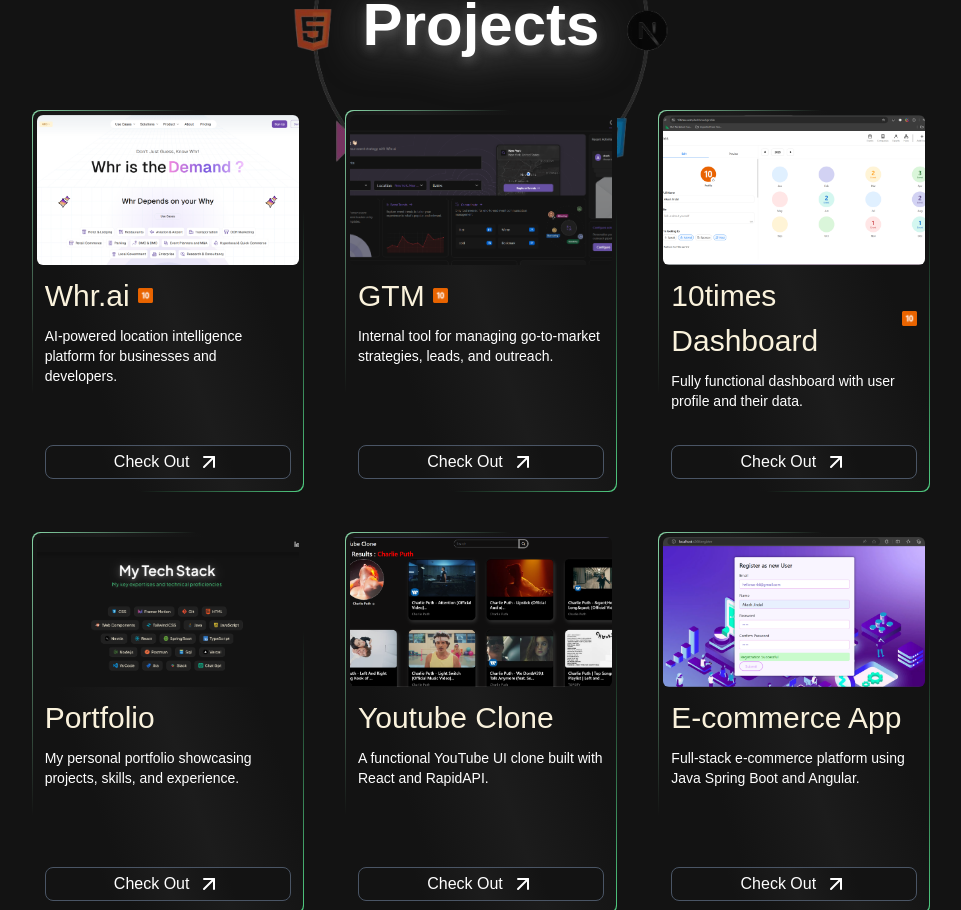
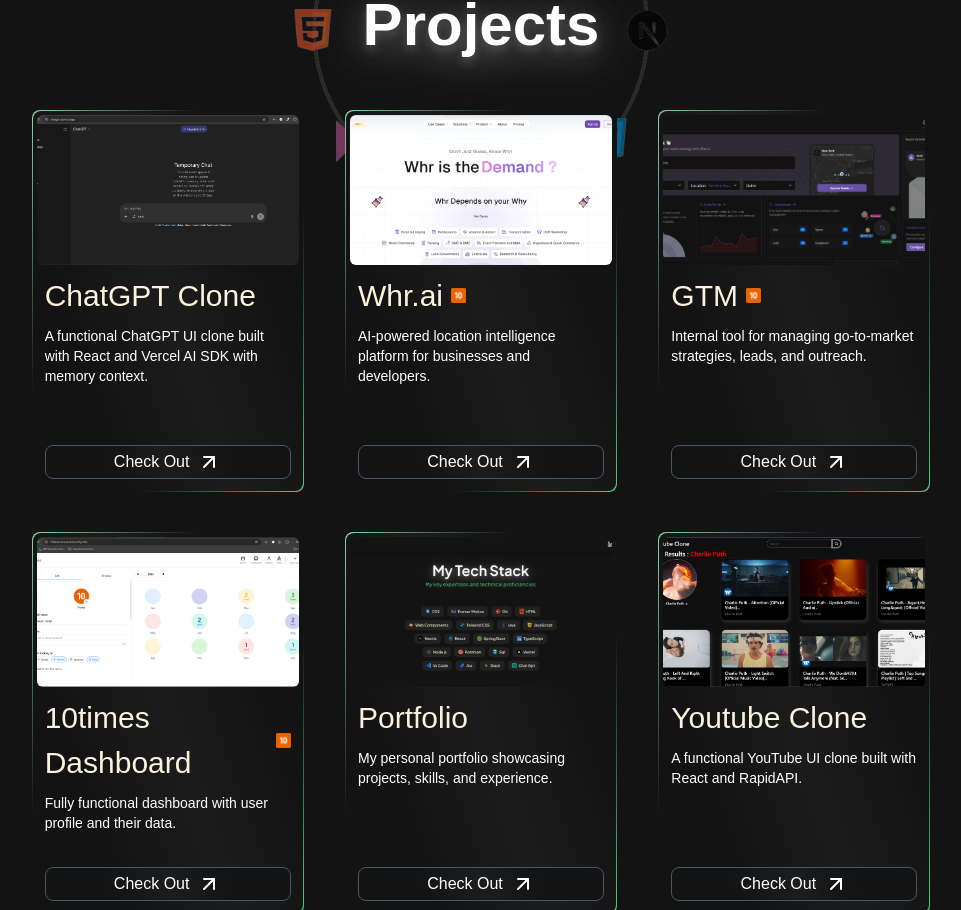
Before and after one commit to Mate-20/portfolio, a Next.js app: page / in a window 1280 px wide. Shown: the part 2438-3348 px from the top of the page, without its empty margins (159-1120 px from the left). Built offline with nearby package versions, Linux system fonts and the light colour scheme.

Commit message:
Added gpt project

```diff
--- a/src/app/components/Projects/Project.tsx
+++ b/src/app/components/Projects/Project.tsx
@@ -7,6 +7,7 @@ import Event from '/public/projects/event.jpg'
 import Youtube from '/public/projects/youtube.png'
 import Dashboard from '/public/projects/dashboard.png'
 import Placeholder from '/public/projects/placeholder.png'
+import Gpt from '/public/projects/gpt.png'
 import Ecom from '/public/projects/ecom.png'
 import SkillCircle from '/public/skillcircle.png'
 import ProjectCard from './ProjectCard'
@@ -42,6 +43,12 @@ const Project = () => {
   })
 
   const projects = [
+    {
+      name: "ChatGPT Clone",
+      desc: "A functional ChatGPT UI clone built with React and Vercel AI SDK with memory context.",
+      image: Gpt,
+      link: "https://chatgpt-aj.vercel.app/"
+    },
     {
       name: "Whr.ai",
       desc: "AI-powered location intelligence platform for businesses and developers.",
```
Also changed, not shown: public/projects/gpt.png (added).
